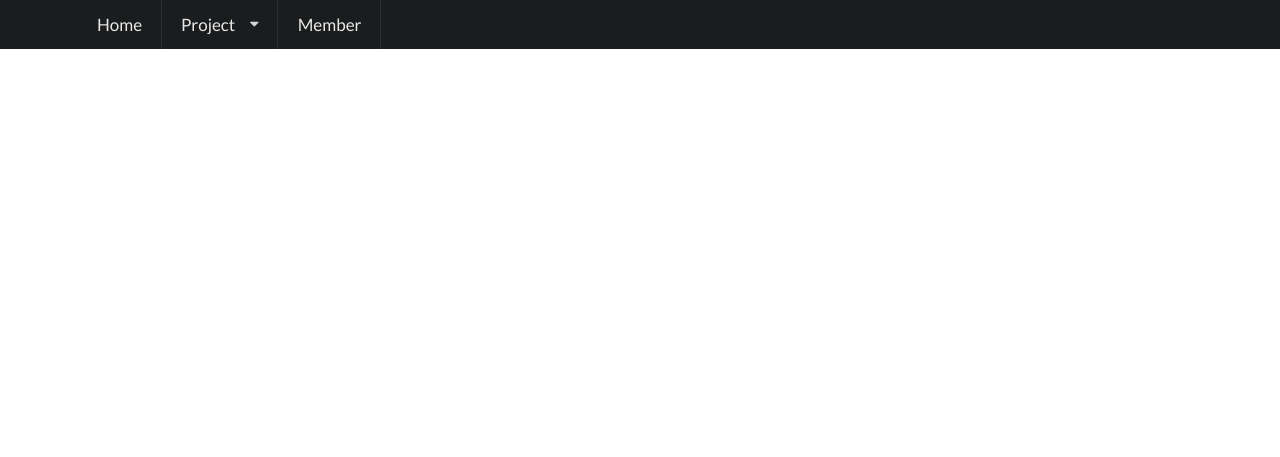
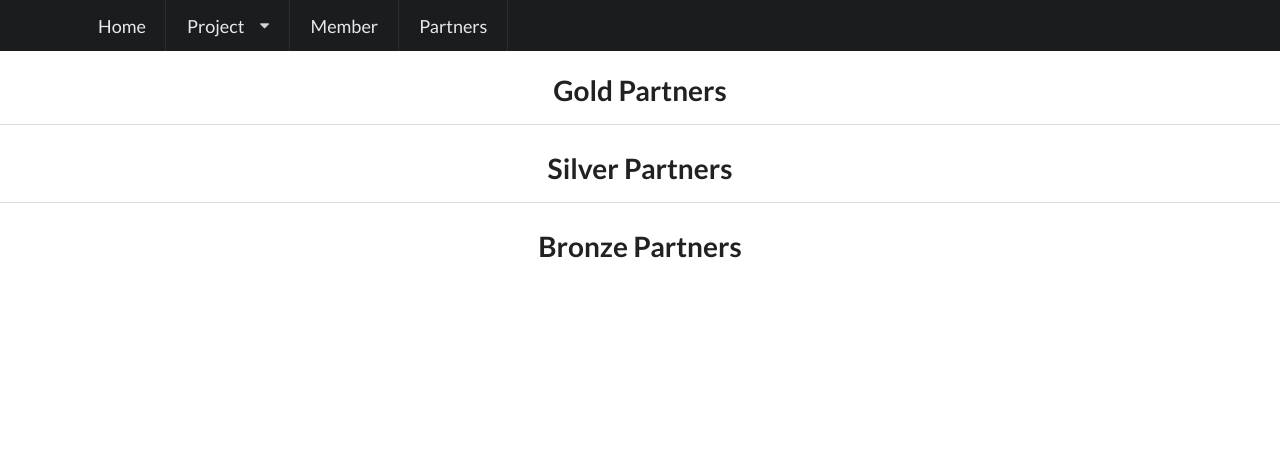
Before and after one commit to fxleblanc/SiteCedille2.0, a Django app: page /partners/ in a window 1280 px wide. Shown: the top 457 px of the page. Before the commit the page ends 49 px from the top, so only its background shows below. Run offline with Django 3.2, Linux system fonts and the light colour scheme; some libraries are stand-ins or nearby versions.

Commit message:
Update the base templates and the view partners

```diff
--- a/django/cedille/cedille/templates/base.html
+++ b/django/cedille/cedille/templates/base.html
@@ -10,12 +10,12 @@
         {% block title %} {% trans "club CEDILLE - Free software" %} {% endblock %}
     </title>
 
-    <link href="https://cdnjs.cloudflare.com/ajax/libs/semantic-ui/2.1.8/semantic.min.css" rel="stylesheet">
+    <link href="https://cdnjs.cloudflare.com/ajax/libs/semantic-ui/2.2.1/semantic.min.css" rel="stylesheet">
     {% block extrahead %}{% endblock %}
 </head>
 <body>
 
-  <div class="ui huge inverted top fixed menu">
+  <div class="ui massive inverted top fixed menu">
     <div class="ui container">
       <a href="/" class="item">{% trans 'Home' %}</a>
       <div class="ui simple dropdown item">
@@ -27,6 +27,7 @@
         </div>
       </div>
       <a href="{% url 'member:member_list' %}" class="item">{% trans 'Member' %}</a>
+      <a href="{% url 'partners:partner_list' %}" class="item">{% trans 'Partners' %}</a>
     </div>
   </div>
 
@@ -35,6 +36,6 @@
 </body>
 
 <script src="{% static 'jquery/jquery-2.2.2.min.js' %}" type="application/javascript"></script>
-<script src="https://cdnjs.cloudflare.com/ajax/libs/semantic-ui/2.1.8/semantic.min.js" type="application/javascript"></script>
+<script src="https://cdnjs.cloudflare.com/ajax/libs/semantic-ui/2.2.1/semantic.min.js" type="application/javascript"></script>
 
 {% block extrajs %}{% endblock %}
--- a/django/cedille/partners/templates/view_partners.html
+++ b/django/cedille/partners/templates/view_partners.html
@@ -2,5 +2,26 @@
 {% load staticfiles %}
 {% load staticfiles i18n %}
 {% block content %}
+<div class="pusher">
 
+<div class="ui hidden divider"></div>
+<div class="ui hidden divider"></div>
+<div class="ui hidden divider"></div>
+    <h1 class="ui center aligned header">{% trans 'Gold Partners' %}</h1>
+<div class="ui grid">
+</div>
+<div class="ui hidden divider"></div>
+<div class="ui divider"></div>
+
+<h1 class="ui center aligned header">{% trans 'Silver Partners' %}</h1>
+<div class="ui grid">
+</div>
+<div class="ui hidden divider"></div>
+<div class="ui divider"></div>
+
+<h1 class="ui center aligned header">{% trans 'Bronze Partners' %}</h1>
+<div class="ui grid">
+</div>
+<div class="ui hidden divider">
+</div>
 {% endblock %}
```
